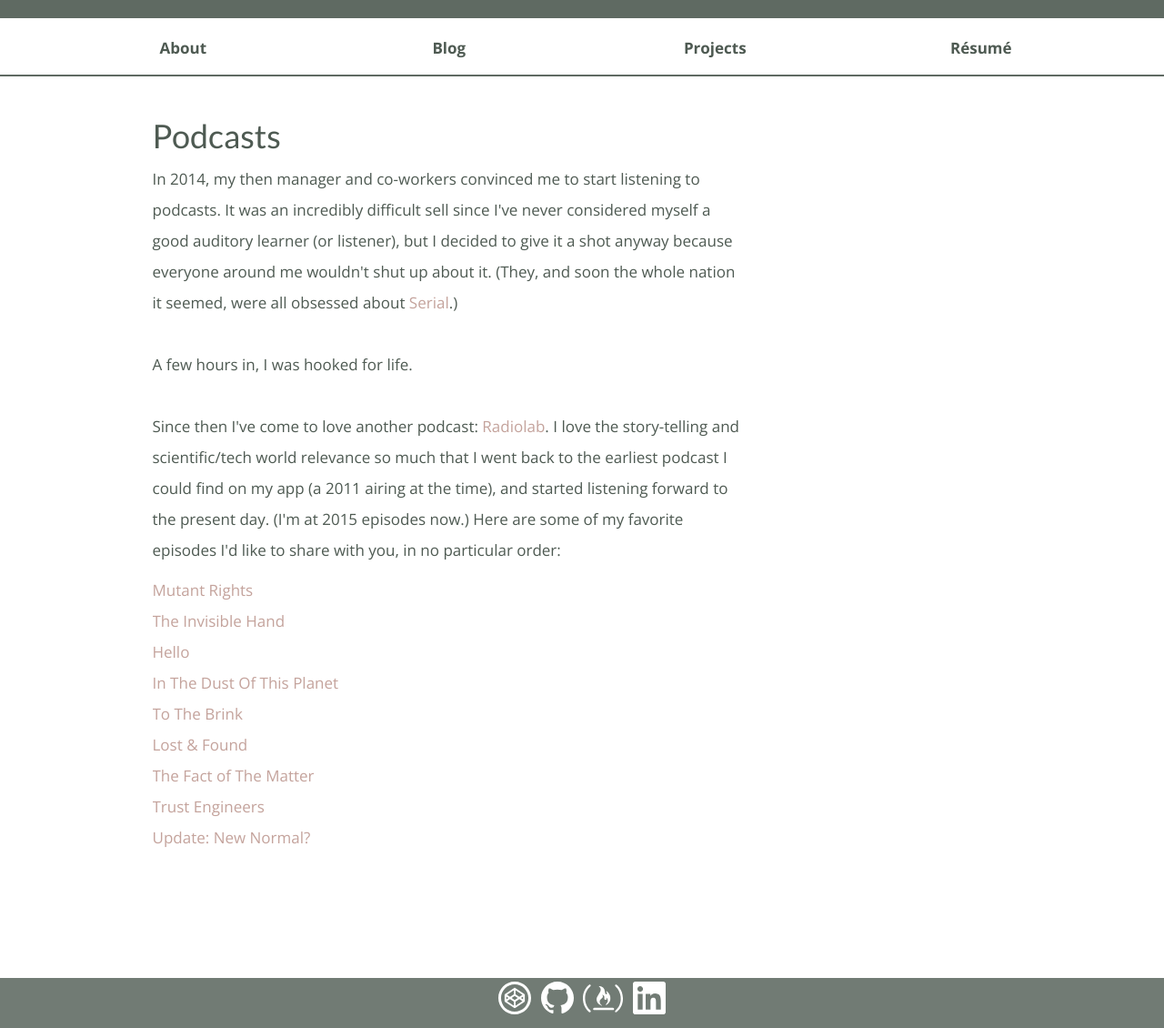
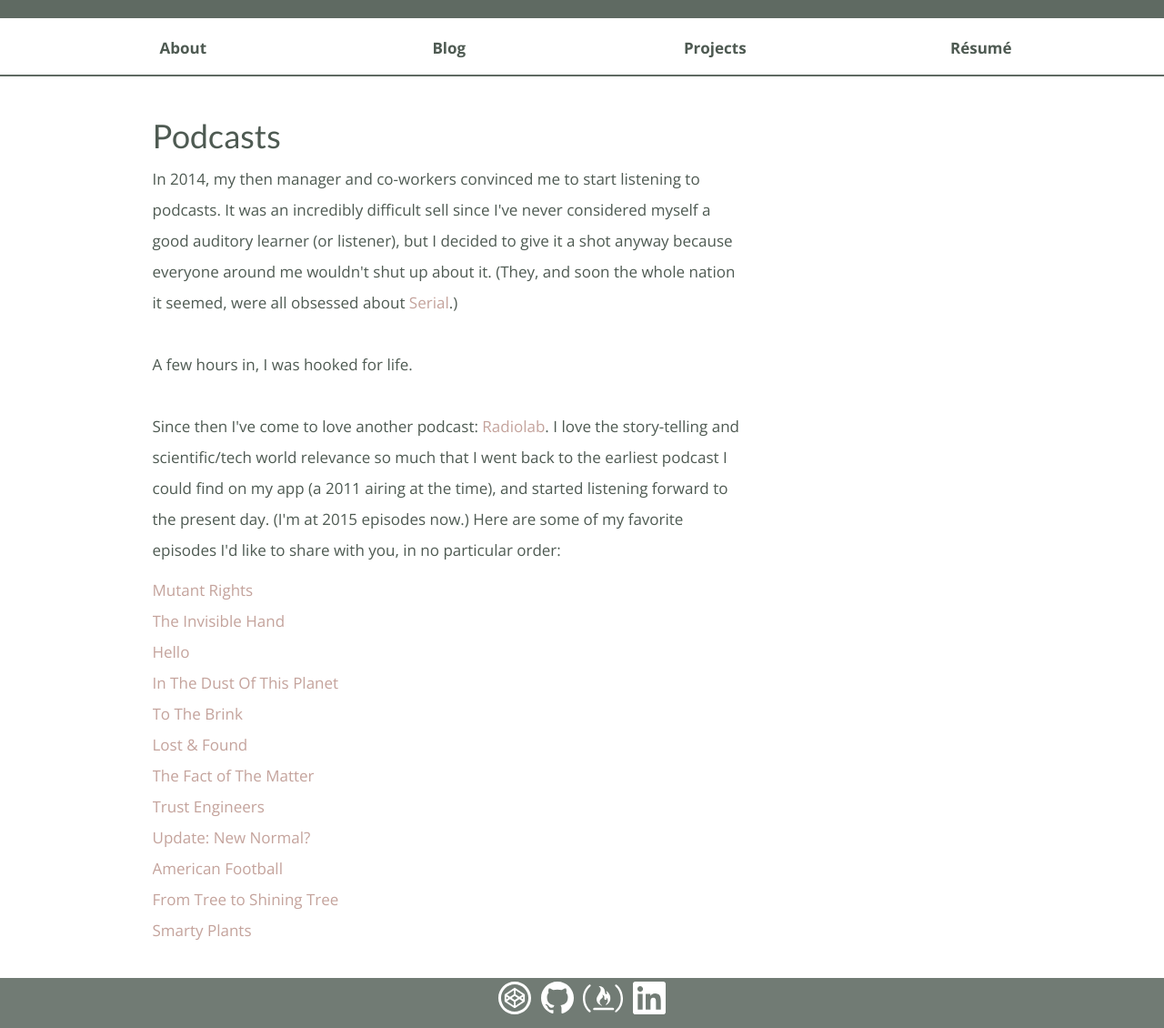
Before and after one commit to jttyeung/jttyeung.github.io, a Jekyll site: the page built from podcasts.html, in a window 1280 px wide and 1130 px high. Shown: the whole window at 91% size. Built offline with Jekyll 4.4.1, drawn with Linux system fonts in a browser that asks for light colours; nearby versions of some CDN libraries; comment, search, counter and statistics services are not loaded.

Commit message:
add new podcasts

```diff
--- a/podcasts.html
+++ b/podcasts.html
@@ -29,6 +29,9 @@ permalink: /podcasts/
           <li><a href="http://www.radiolab.org/story/239470-the-fact-of-the-matter/">The Fact of The Matter</a></li>
           <li><a href="http://www.radiolab.org/story/trust-engineers/">Trust Engineers</a></li>
           <li><a href="http://www.radiolab.org/story/update-new-normal/">Update: New Normal?</a></li>
+          <li><a href="http://www.radiolab.org/story/football/">American Football</a></li>
+          <li><a href="http://www.radiolab.org/story/from-tree-to-shining-tree/">From Tree to Shining Tree</a></li>
+          <li><a href="http://www.radiolab.org/story/smarty-plants/">Smarty Plants</a></li>
         </ul>
       </div>
 
```
